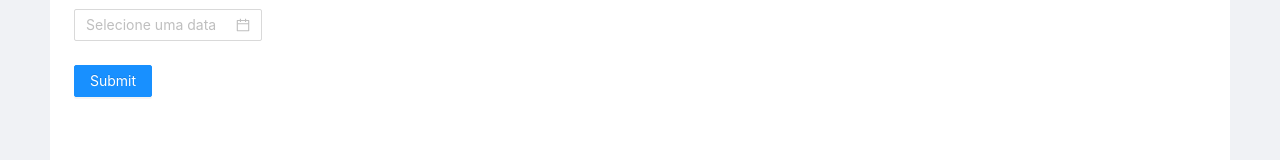
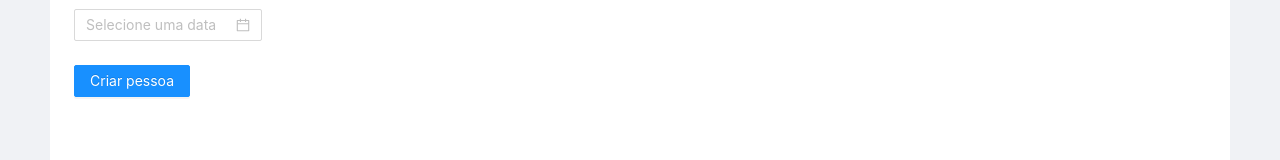
Before and after one commit to giovalgas/trial-radarsaude, a React (Create React App) app in the folder frontend/: page /register-person in a window 1280 px wide. Shown: the part 507-667 px from the top of the page. Built offline with nearby package versions, Linux system fonts and the light colour scheme; the HTML template or start-up script is replaced by a standard one.

Commit message:
Add alerts when deleting user

```diff
--- a/frontend/src/components/pages/ManagePersonPageComponent.tsx
+++ b/frontend/src/components/pages/ManagePersonPageComponent.tsx
@@ -80,7 +80,11 @@ export const ManagePersonPageComponent: React.FC<Props> = (props) => {
     function deletePerson(id: string) {
         fetch(url + "" + id, { method: "DELETE" })
             .then(res => {
-                console.log(res)
+                if(res.ok) {
+                    alert("Usuario deletado com sucesso")
+                }else {
+                    alert("Erro ao deletar usuario")
+                }
             })
     }
 
@@ -177,7 +181,9 @@ export const ManagePersonPageComponent: React.FC<Props> = (props) => {
                     </Form.Item>
 
                     <Form.Item>
-                        <Button type="primary" htmlType="submit" style={{alignSelf: "center", marginRight: "1rem"}}>Submit</Button>
+                        <Button type="primary" htmlType="submit" style={{alignSelf: "center", marginRight: "1rem"}}>
+                            {props.isEditing ? "Editar pessoa" : "Criar pessoa"}
+                        </Button>
                         <Button
                             onClick={() => {
                                 if(id !== undefined) {
```
